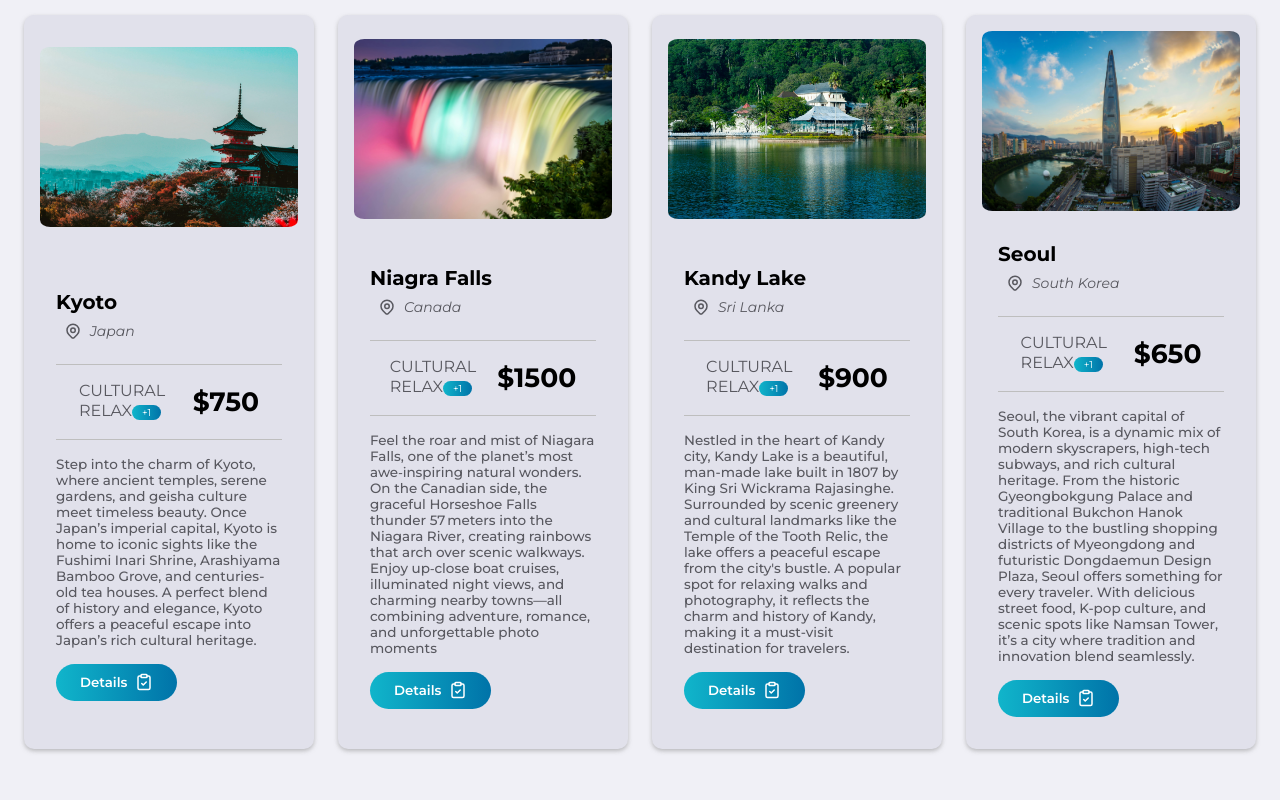
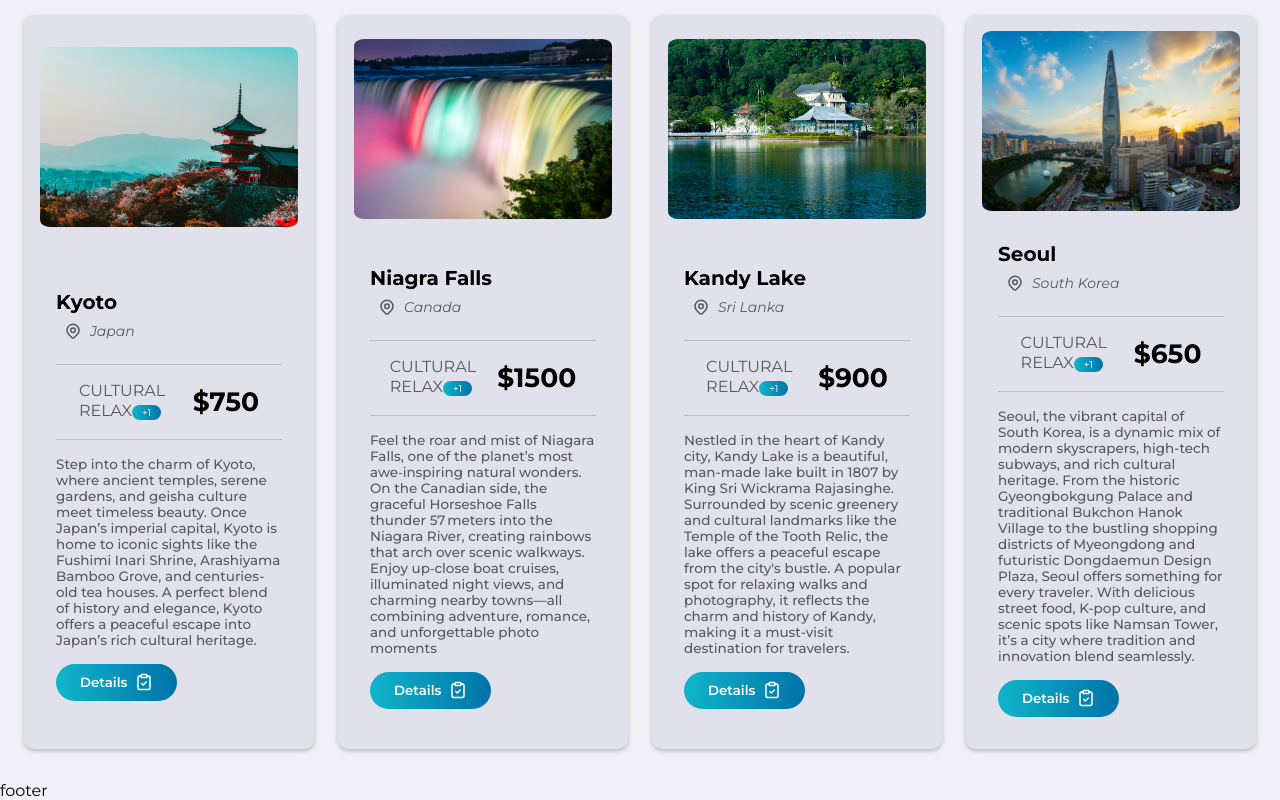
Before and after one commit to Rushela05/Travel-Website, a React (Create React App) app: page / in a window 1280 px wide. Shown: the part 2752-3552 px from the top of the page. Built offline with nearby package versions, Linux system fonts and the light colour scheme.

Commit message:
getting ready to create the footer

```diff
--- a/src/App.js
+++ b/src/App.js
@@ -11,9 +11,7 @@ const App = () => {
       <Navbar />
       <Home />
       <Main />
-      {/* <Home />
-      <Main />
-      <Footer /> */}
+      <Footer />
     </>
   );
 };
--- a/src/Components/Footer/footer.scss
+++ b/src/Components/Footer/footer.scss
@@ -0,0 +1,14 @@
+/*Colors and styling*/
+:root {
+    --PrimaryColor: hsl(199,100%,33%);
+    --SecondaryColor: hsl(187, 85%, 43%);
+    --gradientColor: linear-gradient(to right, hsl(187, 85%, 43%), hsl(199, 100%, 33%));
+    --whiteColor: hsl(0, 0%, 100%);
+    --blackColor: hsl(100, 100%, 0%);
+    --textColor: hsl(240, 4%, 36%);
+    --whiteColorDream: hsl(0, 0%, 93%);
+    --greyText: rgb(190, 190, 190);
+    --inputColor: rgb(239, 239, 239);
+    --bodyColor: rgb(240, 240, 246);
+    --carBG: rgb(225, 225, 235);
+}
```
